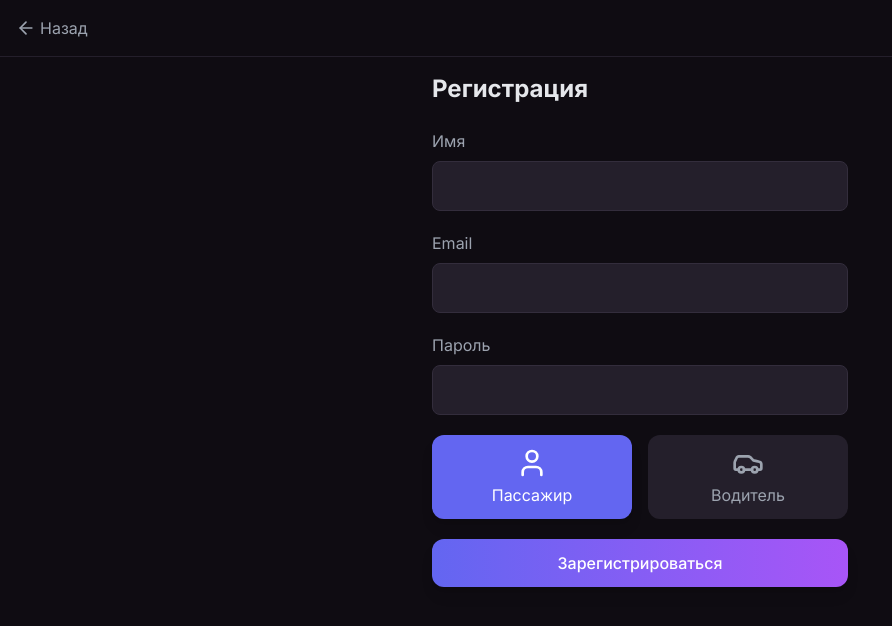
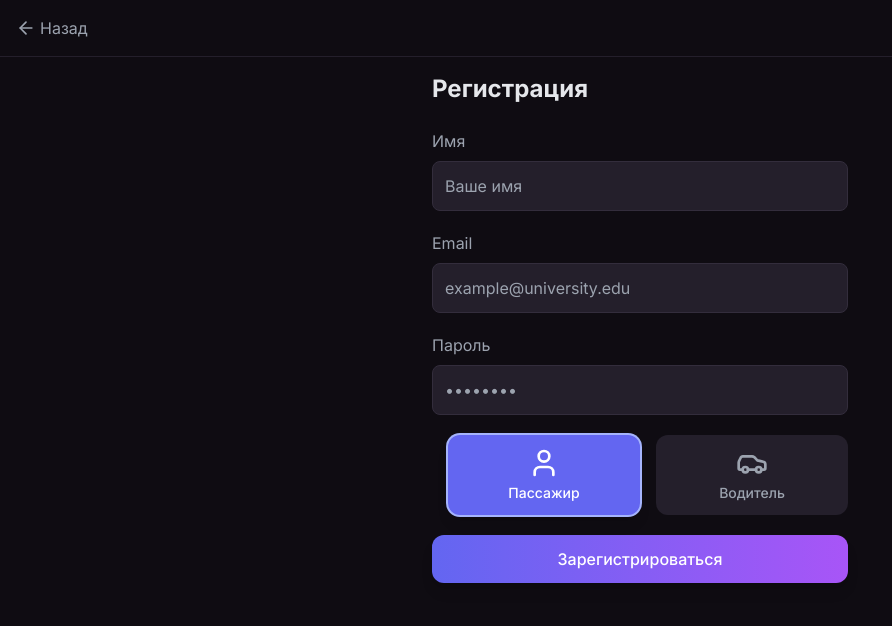
Before and after one commit to GolodnyDen/CarPulling, a React (Vite) app in the folder frontend/: page /register in a window 1280 px wide. Shown: the top 626 px of the page, without its empty margins (0-892 px from the left). Built offline with nearby package versions, Linux system fonts and the light colour scheme.

Commit message:
[+] Project done(I guess ) v2

```diff
--- a/frontend/src/pages/RegisterPage.tsx
+++ b/frontend/src/pages/RegisterPage.tsx
@@ -13,12 +13,14 @@ export default function RegisterPage() {
   const [email, setEmail] = useState('');
   const [password, setPassword] = useState('');
   const [role, setRole] = useState<'driver' | 'passenger'>('passenger');
+  const [error, setError] = useState<string | null>(null);
 
   const handleSubmit = async (e: React.FormEvent) => {
     e.preventDefault();
+    setError(null);
 
     if (password.length < 6) {
-      alert('Пароль должен содержать минимум 6 символов');
+      setError('Пароль должен содержать минимум 6 символов');
       return;
     }
 
@@ -27,7 +29,7 @@ export default function RegisterPage() {
     if (result.success) {
       navigate('/');
     } else {
-      alert(result.error || 'Ошибка регистрации');
+      setError(result.error || 'Ошибка регистрации');
     }
   };
 
@@ -44,6 +46,7 @@ export default function RegisterPage() {
         <button
           onClick={() => navigate(-1)}
           className="text-gray-400 hover:text-gray-200 flex items-center"
+          aria-label="Назад"
         >
           <ArrowLeft className="w-5 h-5 mr-1" />
           Назад
@@ -52,62 +55,98 @@ export default function RegisterPage() {
 
       <div className="p-4 max-w-md mx-auto">
         <h1 className="text-2xl font-bold text-gray-200 mb-6">Регистрация</h1>
+
+        {error && (
+          <div data-testid="error-message" className="mb-4 p-3 bg-red-900/50 border border-red-500 rounded-lg text-red-200 text-sm text-center">
+            {error}
+          </div>
+        )}
+
         <form onSubmit={handleSubmit} className="space-y-5">
+          {/* NAME FIELD */}
           <div>
-            <label className="block text-gray-400 mb-2">Имя</label>
+            <label htmlFor="name" className="block text-gray-400 mb-2">
+              Имя
+            </label>
             <input
+              id="name"
+              name="name"
+              type="text"
               value={name}
               onChange={e => setName(e.target.value)}
               className="w-full p-3 bg-gray-800 border border-gray-700 rounded-lg text-gray-200 focus:outline-none focus:ring-2 focus:ring-indigo-500"
+              placeholder="Ваше имя"
               required
             />
           </div>
+
+          {/* EMAIL FIELD */}
           <div>
-            <label className="block text-gray-400 mb-2">Email</label>
+            <label htmlFor="email" className="block text-gray-400 mb-2">
+              Email
+            </label>
             <input
+              id="email"
+              name="email"
               type="email"
               value={email}
               onChange={e => setEmail(e.target.value)}
               className="w-full p-3 bg-gray-800 border border-gray-700 rounded-lg text-gray-200 focus:outline-none focus:ring-2 focus:ring-indigo-500"
+              placeholder="example@university.edu"
               required
             />
           </div>
+
+          {/* PASSWORD FIELD */}
           <div>
-            <label className="block text-gray-400 mb-2">Пароль</label>
+            <label htmlFor="password" className="block text-gray-400 mb-2">
+              Пароль
+            </label>
             <input
+              id="password"
+              name="password"
               type="password"
               value={password}
               onChange={e => setPassword(e.target.value)}
               className="w-full p-3 bg-gray-800 border border-gray-700 rounded-lg text-gray-200 focus:outline-none focus:ring-2 focus:ring-indigo-500"
+              placeholder="••••••••"
               required
               minLength={6}
             />
           </div>
 
-          <div className="flex space-x-4">
+          {/* ROLE SELECTION */}
+          <div className="flex space-x-4" role="group" aria-labelledby="role-label">
+            <span id="role-label" className="sr-only">Выберите роль</span>
+
             <button
               type="button"
+              role="radio"
+              aria-checked={role === 'passenger'}
               onClick={() => setRole('passenger')}
-              className={`flex-1 p-3 rounded-xl flex flex-col items-center ${
+              className={`flex-1 p-3 rounded-xl flex flex-col items-center transition-all ${
                 role === 'passenger'
-                  ? 'bg-indigo-500 text-white shadow-lg'
-                  : 'bg-gray-800 text-gray-400'
+                  ? 'bg-indigo-500 text-white shadow-lg ring-2 ring-indigo-300'
+                  : 'bg-gray-800 text-gray-400 hover:bg-gray-700'
               }`}
             >
               <UserIcon className="w-8 h-8 mb-1" />
-              Пассажир
+              <span className="text-sm font-medium">Пассажир</span>
             </button>
+
             <button
               type="button"
+              role="radio"
+              aria-checked={role === 'driver'}
               onClick={() => setRole('driver')}
-              className={`flex-1 p-3 rounded-xl flex flex-col items-center ${
+              className={`flex-1 p-3 rounded-xl flex flex-col items-center transition-all ${
                 role === 'driver'
-                  ? 'bg-indigo-500 text-white shadow-lg'
-                  : 'bg-gray-800 text-gray-400'
+                  ? 'bg-indigo-500 text-white shadow-lg ring-2 ring-indigo-300'
+                  : 'bg-gray-800 text-gray-400 hover:bg-gray-700'
               }`}
             >
               <Car className="w-8 h-8 mb-1" />
-              Водитель
+              <span className="text-sm font-medium">Водитель</span>
             </button>
           </div>
 
```
Also changed, not shown: 1 other file (tests, documents, lock files or other folders).
